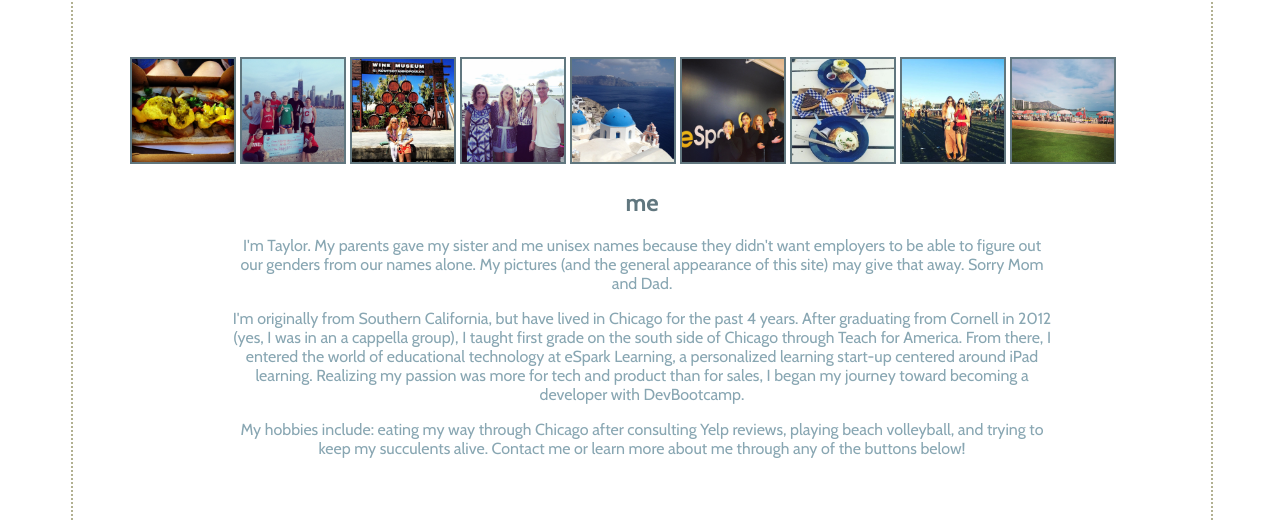
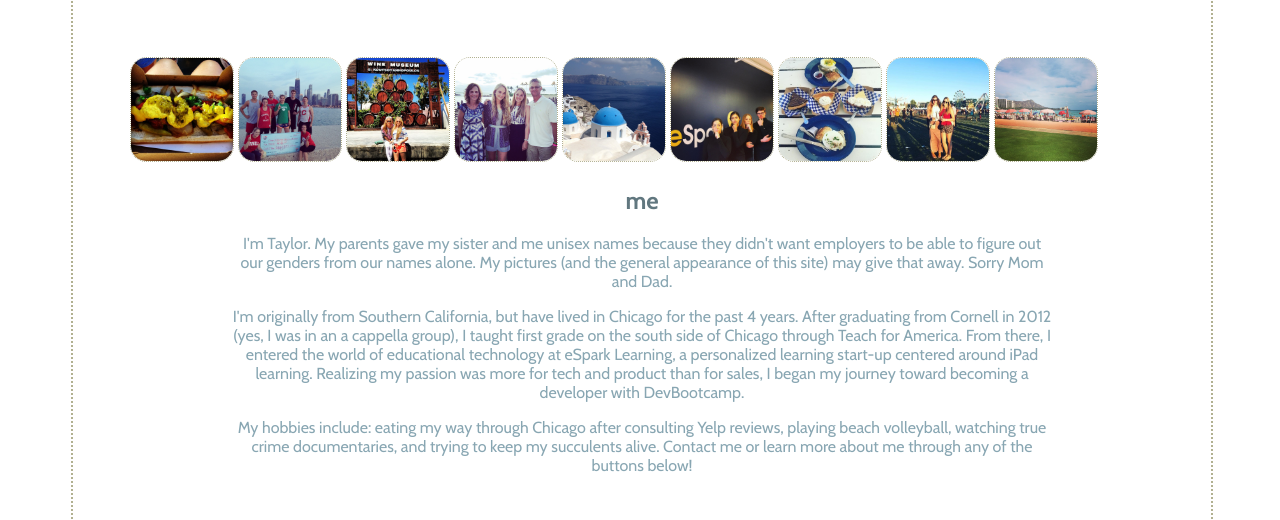
Before and after one commit to taylordaug/taylordaug.github.io, a plain HTML site: page me.html in a window 1280 px wide. Shown: the part 250-770 px from the top of the page. Drawn offline with nearby package versions, Linux system fonts and the light colour scheme.

Commit message:
Add rounded edges to images

```diff
--- a/me.html
+++ b/me.html
@@ -33,7 +33,7 @@
   <div class="pad">
   <p class="bio">I'm Taylor. My parents gave my sister and me unisex names because they didn't want employers to be able to figure out our genders from our names alone. My pictures (and the general appearance of this site) may give that away. Sorry Mom and Dad.</p>
   <p class="bio">I'm originally from Southern California, but have lived in Chicago for the past 4 years. After graduating from Cornell in 2012 (yes, I was in an a cappella group), I taught first grade on the south side of Chicago through Teach for America. From there, I entered the world of educational technology at eSpark Learning, a personalized learning start-up centered around iPad learning. Realizing my passion was more for tech and product than for sales, I began my journey toward becoming a developer with DevBootcamp.</p>
-  <p class="bio">My hobbies include: eating my way through Chicago after consulting Yelp reviews, playing beach volleyball, and trying to keep my succulents alive. Contact me or learn more about me through any of the buttons below!</p>
+  <p class="bio">My hobbies include: eating my way through Chicago after consulting Yelp reviews, playing beach volleyball, watching true crime documentaries, and trying to keep my succulents alive. Contact me or learn more about me through any of the buttons below!</p>
 </div>
 <img src="pic4.jpg" alt="pic"/>
 <img src="pic11.jpg" alt="pic"/>
--- a/stylesheets/me.css
+++ b/stylesheets/me.css
@@ -8,8 +8,9 @@
 img {
   width: 10%;
   height: 10%;
-  border: 0.15em solid #61777F;
+  border: 0.08em dotted #B2B191;
   size: cover;
+  border-radius: 1em;
 }
 
 section {
```
